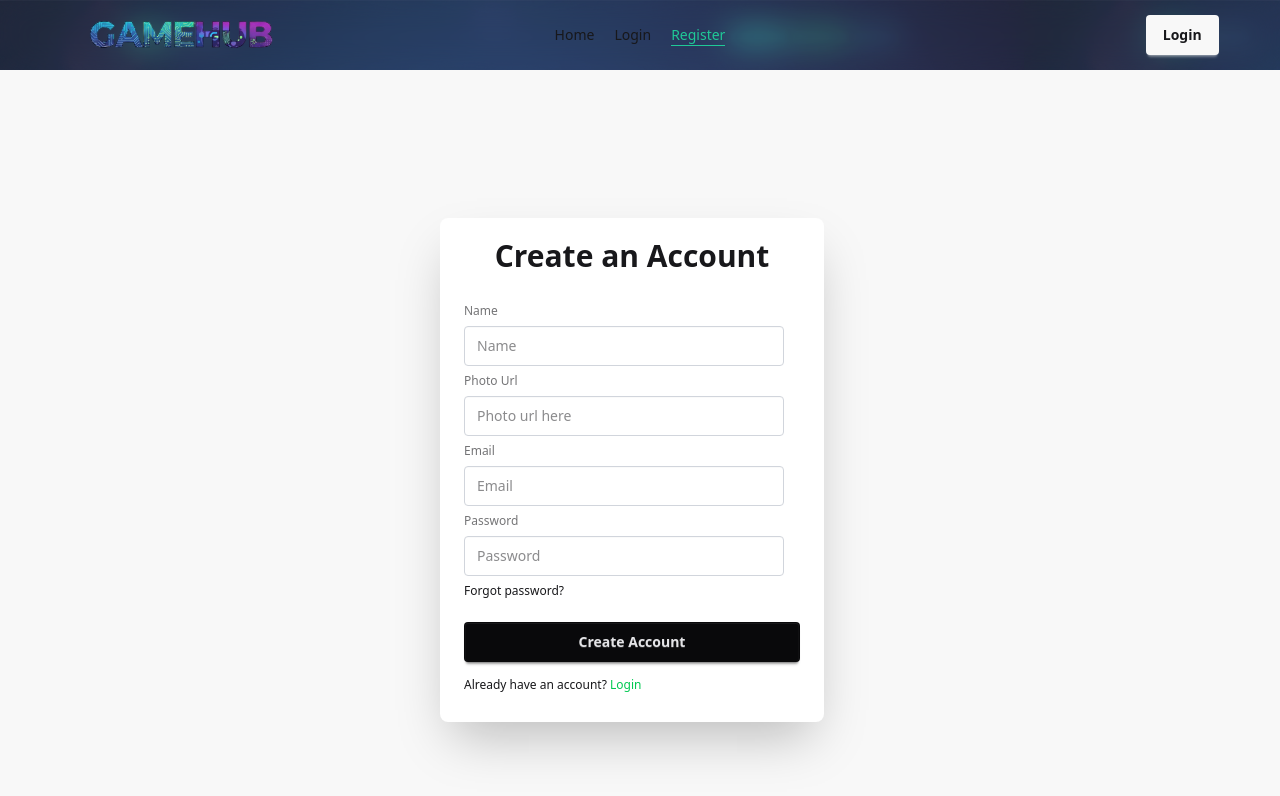
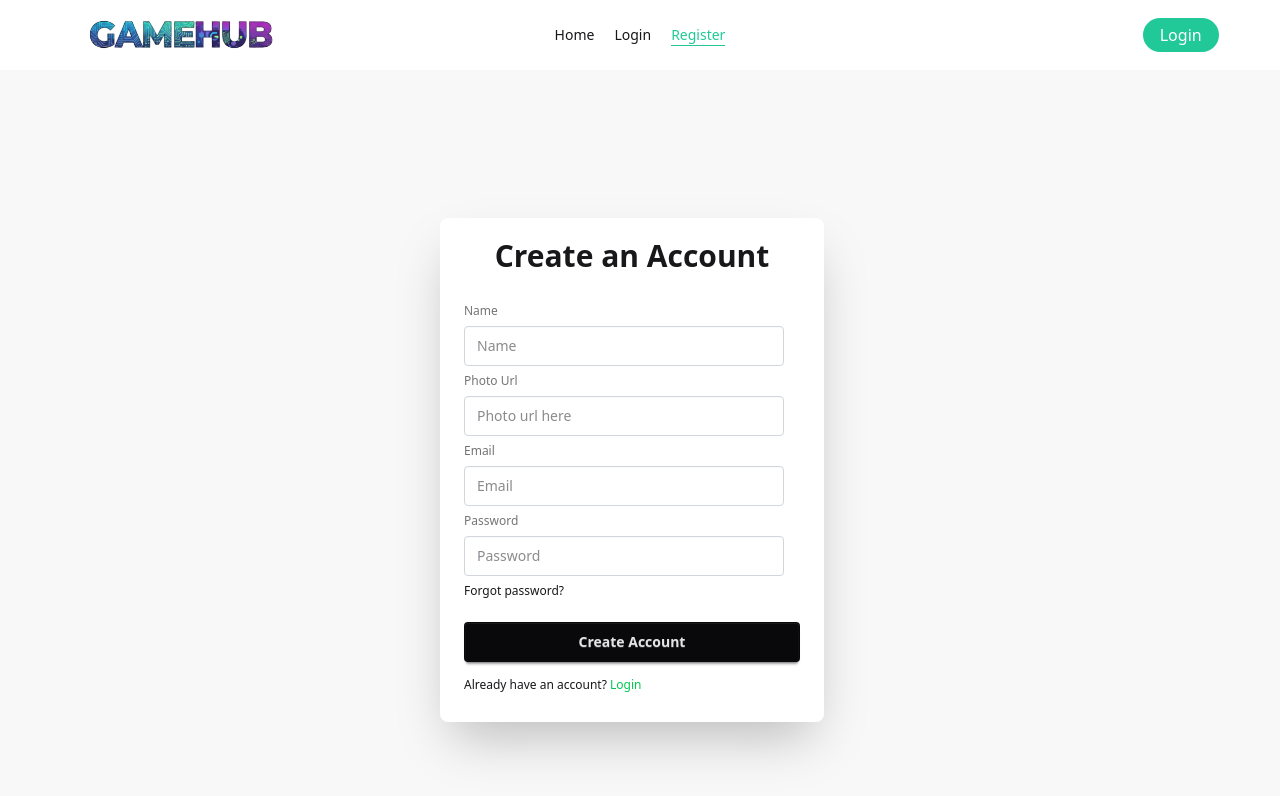
Before and after one commit to Azizul-haque1/gamehub, a React app: page /auth/register in a window 1280 px wide. Shown: the top 796 px of the page. Built offline with nearby package versions, Linux system fonts and the light colour scheme; no server answers; the HTML template or start-up script is replaced by a standard one.

Commit message:
navbar some modification  added

```diff
--- a/src/componets/Navbar.jsx
+++ b/src/componets/Navbar.jsx
@@ -1,10 +1,11 @@
 import React, { use } from 'react';
-import { Link, NavLink } from 'react-router';
+import { Link, NavLink, useNavigate } from 'react-router';
 import logo from '../assets/logo.png'
 import { AuthContext } from '../contexts/AuthContext';
 
 const Navbar = () => {
     const { user, signOutFunc } = use(AuthContext)
+    const navigate = useNavigate()
     console.log(user);
     const links = <>
         <NavLink to='/'>Home</NavLink>
@@ -46,15 +47,16 @@ const Navbar = () => {
             </div>
             <div className="navbar-end">
                 {
-                    user ? <div className="dropdown  dropdown-end">
+                    user ? <div className='flex items-center space-x-3'>
+                        <div className="">
                             <div tabIndex={0} role="button" className="btn btn-ghost btn-circle avatar">
-                            <div className="w-10 rounded-full">
+                                <div onClick={() => navigate('/profile')} className="w-10 rounded-full">
                                     <img
                                         alt="Tailwind CSS Navbar component"
                                         src="https://img.daisyui.com/images/stock/photo-1534528741775-53994a69daeb.webp" />
                                 </div>
                             </div>
-                        <ul
+                            {/* <ul
                                 tabIndex="-1"
                                 className="menu menu-sm dropdown-content bg-base-100 rounded-box z-1 mt-3 w-52 p-2 shadow">
                                 <li>
@@ -63,10 +65,14 @@ const Navbar = () => {
                                     </a>
                                 </li>
                                 <li><a>Settings</a></li>
-                            <li ><button onClick={handleLogOut} type='button'>Logout</button></li>
-                        </ul>
+                                <li ></li>
+                            </ul> */}
+
                         </div>
-                        : <Link to='/auth/login' className='btn'>Login</Link>
+                        <button className=' px-3 py-1 rounded-full border border-transparent text-white bg-primary hover:border-primary hover:bg-white hover:text-primary' onClick={handleLogOut} type='button'>Logout</button>
+
+                    </div>
+                        : <Link to='/auth/login' className='px-4 py-1 rounded-full border border-transparent text-white bg-primary hover:border-primary hover:bg-white hover:text-primary'>Login</Link>
                 }
             </div>
         </div>
--- a/src/index.css
+++ b/src/index.css
@@ -18,9 +18,9 @@
 .navbar .menu {
   @apply space-x-5;
 }
-.navbar a {
+.navbar ul a {
   @apply border-b border-transparent hover:text-primary;
 }
-.navbar a.active {
+.navbar ul a.active {
   @apply text-primary border-primary;
 }
--- a/src/layout/AuthLayout.jsx
+++ b/src/layout/AuthLayout.jsx
@@ -5,7 +5,7 @@ import bgImge from '../assets/bg.png'
 
 const AuthLayout = () => {
     return (
-        <div className='h-screen' style={{ backgroundImage: `url('${bgImge}')` }}>
+        <div className='h-screen'>
             <header className='  bg-white/10 backdrop-blur-lg '>
                 <nav className='myContainer'>
                     <Navbar />
@@ -15,7 +15,7 @@ const AuthLayout = () => {
             <main>
                 <Outlet></Outlet>
             </main>
-        </div>
+        </div >
     );
 };
 
--- a/src/pages/Register.jsx
+++ b/src/pages/Register.jsx
@@ -22,7 +22,7 @@ const Register = () => {
 
         createUserFunc(email, password)
             .then(res => {
-                const user = res.user
+                const currentUser = res.user
                 // console.log(user);
                 updateProfileFunc(displayName, photoURL)
                     .then(() => {
@@ -38,7 +38,7 @@ const Register = () => {
                         console.log(error);
                     })
 
-                // setUser(user)
+                setUser(currentUser)
 
             })
             .catch(error => {
--- a/src/routes/router.jsx
+++ b/src/routes/router.jsx
@@ -5,6 +5,7 @@ import Login from "../pages/Login";
 import Register from "../pages/Register";
 import AuthLayout from "../layout/AuthLayout";
 import ForgetPassword from "../pages/ForgetPassword";
+import Profile from "../pages/Profile";
 
 export const router = createBrowserRouter([
     {
@@ -16,6 +17,7 @@ export const router = createBrowserRouter([
                 index: true,
                 Component: Home,
             },
+
         ]
     },
     {
@@ -36,6 +38,11 @@ export const router = createBrowserRouter([
             }
 
         ]
+    },
+
+    {
+        path: '/profile',
+        Component: Profile
     }
 
 ])
```
Lines whose indentation alone changed are shown as unchanged.
